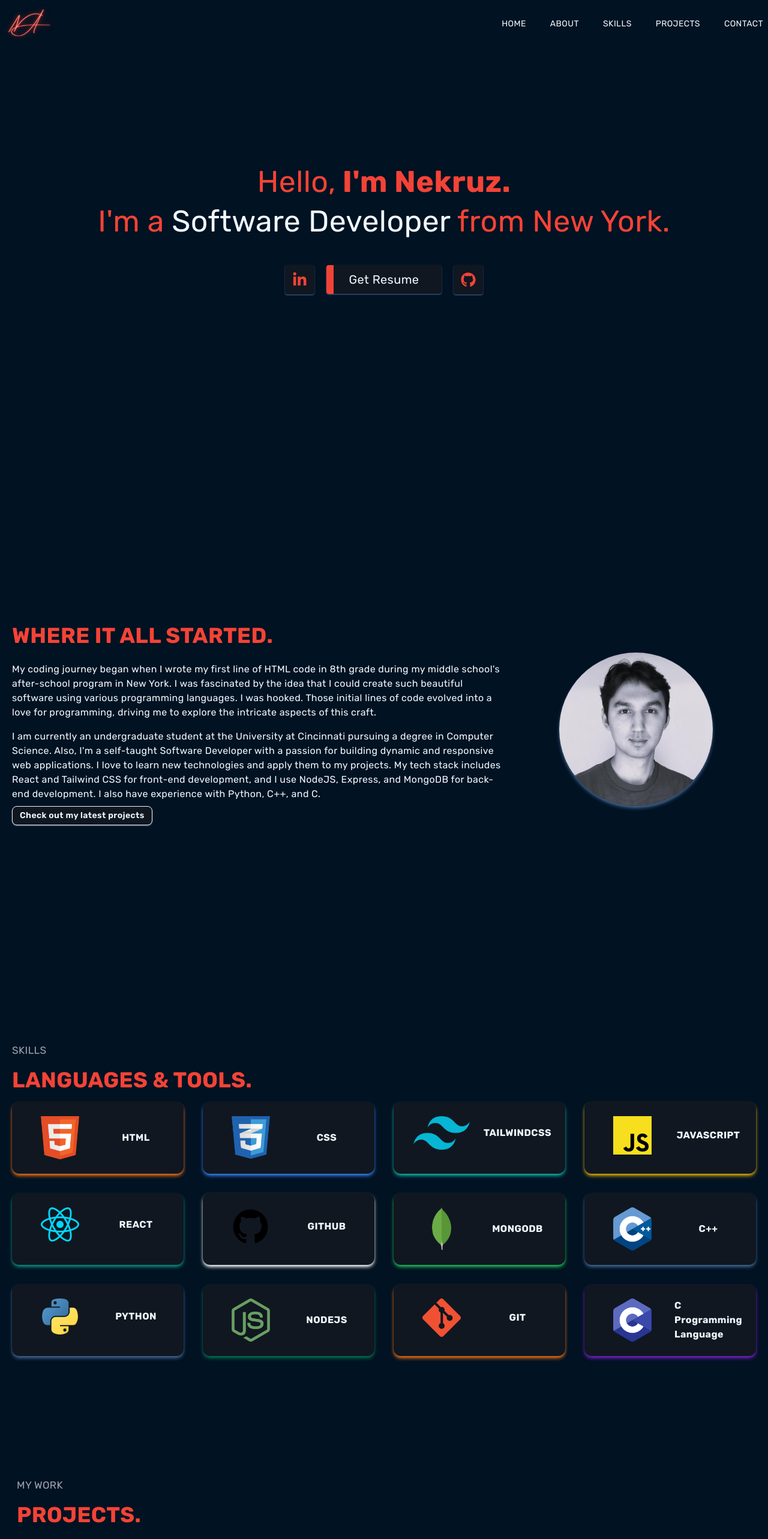
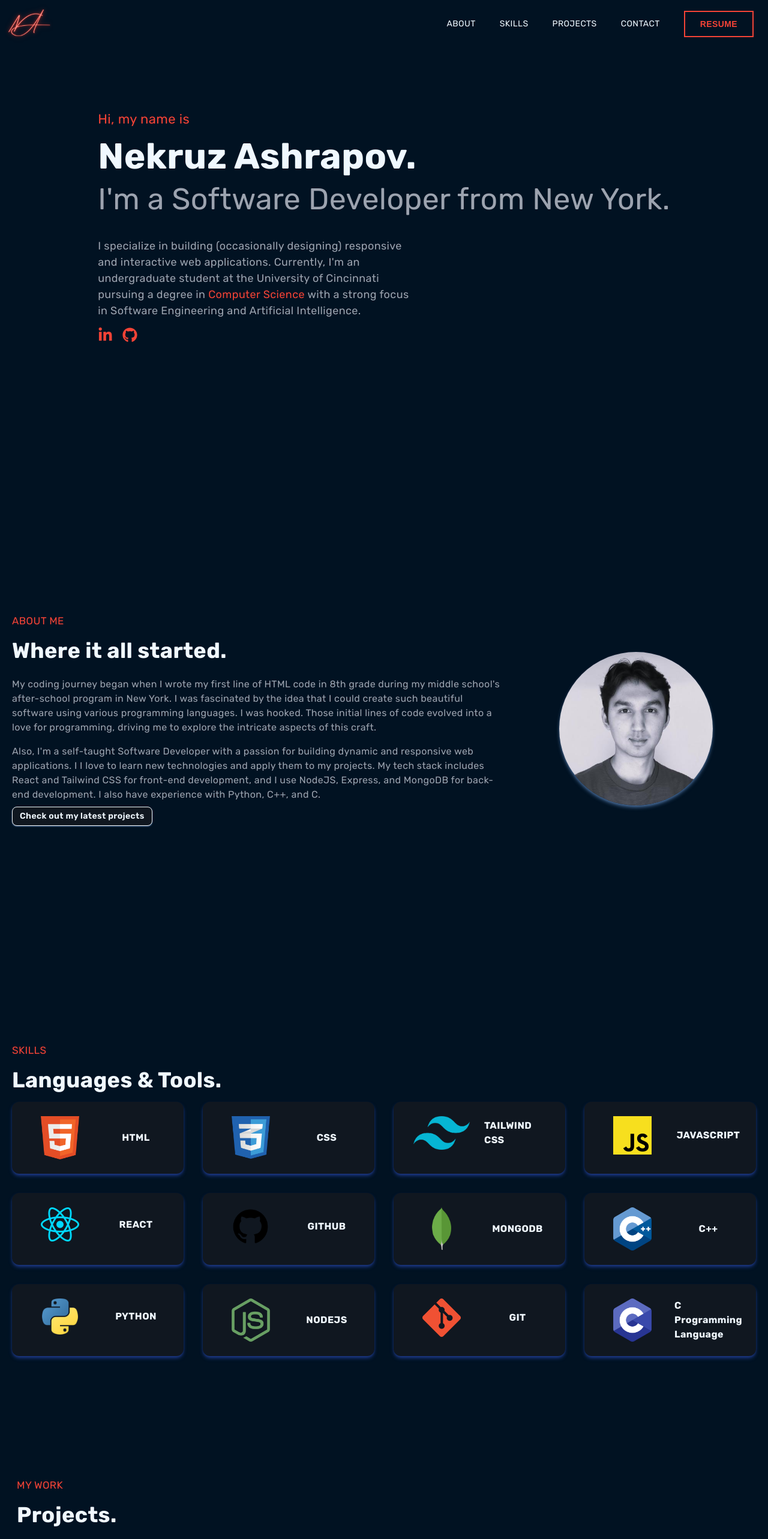
Before and after one commit to NekruzAsh/MyPortfolio, a Next.js app: page / in a window 1280 px wide. Shown: the top 2566 px of the page at 60% size. Built offline with nearby package versions, Linux system fonts and the light colour scheme.

Commit message:
did a complete new landing page with new ui components. Changed up the button styling in nav, updated titles for all sections. Changed minor text styling.

```diff
--- a/app/components/About.jsx
+++ b/app/components/About.jsx
@@ -7,10 +7,13 @@ const About = () => {
     <div id="about" className="w-full md:h-screen p-2 flex items-center py-16">
       <div className="max-w-[1240px] m-auto md:grid grid-cols-3 gap-8">
         <div className="col-span-2 ">
-          <h2 className="py-4 text-[#f44336] uppercase">
+          <p className="text-[#f44336] uppercase text-[17px]">
+            About Me
+          </p>
+          <h2 className="py-4 text-[#f0f8ff]">
             Where it all started.
           </h2>
-          <p className="py-2 text-[#f0f8ff]">
+          <p className="py-2 text-gray-400">
             My coding journey began when I wrote my first line of HTML code in
             8th grade during my middle school's after-school program in New
             York. I was fascinated by the idea that I could create such
@@ -20,15 +23,13 @@ const About = () => {
             craft.
           </p>
 
-          <p className="py-2 text-[#f0f8ff]">
-            I am currently an undergraduate student at the University at
-            Cincinnati pursuing a degree in Computer Science. Also, I'm a
-            self-taught Software Developer with a passion for building dynamic
-            and responsive web applications. I love to learn new technologies
-            and apply them to my projects. My tech stack includes React and
-            Tailwind CSS for front-end development, and I use NodeJS, Express,
-            and MongoDB for back-end development. I also have experience with
-            Python, C++, and C.
+          <p className="py-2 text-gray-400">
+            Also, I'm a self-taught Software Developer with a passion for
+            building dynamic and responsive web applications. I I love to learn
+            new technologies and apply them to my projects. My tech stack
+            includes React and Tailwind CSS for front-end development, and I use
+            NodeJS, Express, and MongoDB for back-end development. I also have
+            experience with Python, C++, and C.
           </p>
 
           <button className="py-2 text-[#f0f8ff] cursor-pointer hover:text-[#f44336] bg-[#101720] shadow-sm shadow-[#476a97] btn btn-sm">
--- a/app/components/Navbar.jsx
+++ b/app/components/Navbar.jsx
@@ -1,9 +1,12 @@
-
 "use client";
 import React, { useState, useEffect } from "react";
 import Image from "next/image";
 import Link from "next/link";
 import { AiOutlineClose, AiOutlineMenu } from "react-icons/ai";
+import { FaGithub, FaLinkedinIn } from "react-icons/fa";
+import "../globals.css";
+
+const myResume = "/images/NekruzAshrapovResume.pdf";
 
 const navbar = () => {
   const [nav, setNav] = useState(false);
@@ -20,13 +23,19 @@ const navbar = () => {
       } else {
         setShadow(false);
       }
-    }
+    };
 
     window.addEventListener("scroll", changeShadow);
   }, []);
 
   return (
-    <div className={shadow ? "fixed w-full h-20 shadow-lg shadow-black z-[100] bg-[#011222]" : "fixed w-full h-20 z-[100] bg-[#011222]"}>
+    <div
+      className={
+        shadow
+          ? "fixed w-full h-20 shadow-lg shadow-black z-[100] bg-[#011222]"
+          : "fixed w-full h-20 z-[100] bg-[#011222]"
+      }
+    >
       <div className="flex justify-between items-center w-full h-full px-2 2xl:px-16">
         <Link href="/#home">
           <Image
@@ -38,31 +47,33 @@ const navbar = () => {
           />
         </Link>
         <div>
-          <ul className="hidden md:flex">
-            <Link href="/#home">
-              <li className="ml-10 text-sm uppercase hover:border-b hover:border-[#f44336]">
-                Home
-              </li>
-            </Link>
+          <ul className="hidden items-center md:flex">
             <Link href="/#about">
-              <li className="ml-10 text-sm uppercase hover:border-b hover:border-[#f44336]">
+              <li className="ml-10 text-sm uppercase hover:text-[#f44336] transition-colors duration-400">
                 About
               </li>
             </Link>
             <Link href="/#skills">
-              <li className="ml-10 text-sm uppercase hover:border-b hover:border-[#f44336]">
+              <li className="ml-10 text-sm uppercase hover:text-[#f44336] transition-colors duration-400">
                 Skills
               </li>
             </Link>
             <Link href="/#projects">
-              <li className="ml-10 text-sm uppercase hover:border-b hover:border-[#f44336]">
+              <li className="ml-10 text-sm uppercase hover:text-[#f44336] transition-colors duration-400">
                 Projects
               </li>
             </Link>
             <Link href="/#contact">
-              <li className="ml-10 text-sm uppercase hover:border-b hover:border-[#f44336]">
+              <li className="ml-10 text-sm uppercase hover:text-[#f44336] transition-colors duration-400">
                 Contact
               </li>
+            </Link>
+            <Link
+              className="btn1 btn2 mx-4 text-sm ml-10"
+              href={myResume}
+              target="_blank"
+            >
+              <span className="font-bold uppercase">Resume</span>
             </Link>
           </ul>
           <div onClick={handleNav} className="md:hidden">
@@ -92,10 +103,7 @@ const navbar = () => {
                 height={68}
                 quality={100}
               />
-              <div
-                onClick={handleNav}
-                className="p-3 cursor-pointer"
-              >
+              <div onClick={handleNav} className="p-3 cursor-pointer">
                 <AiOutlineClose size={25} className="text-[#f44336]" />
               </div>
             </div>
@@ -123,6 +131,41 @@ const navbar = () => {
                 <li className="py-4 text-sm text-[#f0f8ff]">Contact</li>
               </Link>
             </ul>
+            <div className="flex items-center justify-between m-auto py-12">
+              <div className="cursor-pointer">
+                <Link
+                  target="_blank"
+                  rel="noopener noreferrer"
+                  href="https://www.linkedin.com/in/nekruzash/"
+                >
+                  <FaLinkedinIn
+                    size={25}
+                    className="text-[#f44336] hover:text-[#f0f8ff] transition-colors duration-400"
+                  />
+                </Link>
+              </div>
+
+              <Link
+                className="btn1 btn2 mx-4 text-sm"
+                href={myResume}
+                target="_blank"
+              >
+                <span className="font-bold uppercase">Resume</span>
+              </Link>
+
+              <div className="cursor-pointer">
+                <Link
+                  target="_blank"
+                  rel="noopener noreferrer"
+                  href="https://github.com/NekruzAsh"
+                >
+                  <FaGithub
+                    size={25}
+                    className="text-[#f44336] hover:text-[#f0f8ff] transition-colors duration-400"
+                  />
+                </Link>
+              </div>
+            </div>
           </div>
         </div>
       </div>
--- a/app/components/Projects.jsx
+++ b/app/components/Projects.jsx
@@ -10,8 +10,8 @@ const Projects = () => {
   return (
     <div id="projects" className="w-full">
       <div className="max-w-[1240px] mx-auto px-2 py-16">
-        <p className="text-gray-400 text-[17px] uppercase">My Work</p>
-        <h2 className="text-[#f44336] uppercase py-4">Projects.</h2>
+        <p className="text-[#f44336] text-[17px] uppercase">My Work</p>
+        <h2 className="text-[#f0f8ff] py-4">Projects.</h2>
 
         <p className="mb-16 text-gray-400 text-[17px] max-w-3xl leading-[30px]">
           Following projects showcases my skills and experience through
--- a/app/components/main.jsx
+++ b/app/components/main.jsx
@@ -7,44 +7,47 @@ const myResume = "/images/NekruzAshrapovResume.pdf";
 const main = () => {
   return (
     <div id="home" className="w-full h-screen text-center">
-      <div className="max-w-[1240px] w-full h-full mx-auto p-2 flex justify-center items-center">
-        <div>
-          <h1 className="py-4 text-[50px] text-[#f44336]">
-            Hello,<span className="text-[#f44336] font-bold"> I'm Nekruz.</span>
+      <div className="max-w-[1240px] w-full h-full mx-auto p-4 flex justify-center items-center">
+        <div className="text-left">
+          <p className="text-[#f44336] text-[22px]">Hi, my name is</p>
+          <h1 className="py-4 md:text-[60px] text-[#f0f8ff] font-bold">
+            Nekruz Ashrapov.
           </h1>
-          <h1 className="text-[50px] text-[#f44336]">
-            I'm a <span className="text-[#f0f8ff]">Software Developer</span>{" "}
-            from New York.
+          <h1 className="md:text-[50px] text-gray-400">
+            I'm a Software Developer from New York.
           </h1>
-          <div className="flex items-center justify-between max-w-[330px] m-auto py-12">
-            <div className="rounded shadow-sm shadow-[#476a97] bg-[#101720] p-3 cursor-pointer hover:scale-110 ease-in duration-200">
+          <div className="box-border md:h-[141px] md:w-[520px] sm:w-[500px] h-[141px] p-0 border-0">
+            <p className="text-gray-400 md:text-[18px] sm:text-md text-sm md:py-10 py-6" style={{ lineHeight: "1.5" }}>
+              I specialize in building (occasionally designing) responsive and
+              interactive web applications. Currently, I'm an undergraduate
+              student at the University of Cincinnati pursuing a degree in{" "}
+              <span className="text-[#f44336]">Computer Science</span>{" "}
+              with a strong focus in Software Engineering and Artificial
+              Intelligence.
+            </p>
+          </div>
+          <div className="flex items-center md:py-12 py-14 sm:py-2">
+          <div className="flex space-x-4 cursor-pointer">
                 <Link
                   target="_blank"
                   rel="noopener noreferrer"
                   href="https://www.linkedin.com/in/nekruzash/"
                 >
-                <FaLinkedinIn size={25} className="text-[#f44336]" />
+                  <FaLinkedinIn
+                    size={25}
+                    className="text-[#f44336] hover:text-[#f0f8ff] transition-colors duration-400"
+                  />
                 </Link>
-            </div>
 
-            <button className="group relative h-12 w-48 overflow-hidden rounded bg-[#101720] text-[#f0f8ff] text-lg shadow-sm shadow-[#476a97]">
-              <div className="absolute inset-0 w-3 bg-[#f44336] transition-all duration-[250ms] ease-out group-hover:w-full"></div>
-              <Link
-                className="relative text-xl text-[#f0f8ff] group-hover:text-[#f0f8ff]"
-                href={myResume}
-                target="_blank"
-              >
-                Get Resume
-              </Link>
-            </button>
-
-            <div className="rounded shadow-sm shadow-[#476a97] p-3 cursor-pointer bg-[#101720] hover:scale-110 ease-in duration-200">
                 <Link
                   target="_blank"
                   rel="noopener noreferrer"
                   href="https://github.com/NekruzAsh"
                 >
-                <FaGithub size={25} className="text-[#f44336]" />
+                  <FaGithub
+                    size={25}
+                    className="text-[#f44336] hover:text-[#f0f8ff] transition-colors duration-400"
+                  />
                 </Link>
               </div>
           </div>
--- a/app/components/skills.jsx
+++ b/app/components/skills.jsx
@@ -5,10 +5,10 @@ const Skills = () => {
   return (
     <div id="skills" className="w-full lg:h-screen p-2">
       <div className="max-w-[1240px] mx-auto flex flex-col justify-center h-full">
-        <p className="uppercase text-gray-400 text-[17px]">Skills</p>
-        <h2 className="text-[#f44336] uppercase py-4">Languages & Tools.</h2>
+        <p className="uppercase text-[#f44336] text-[17px]">Skills</p>
+        <h2 className="text-[#f0f8ff] py-4">Languages & Tools.</h2>
         <div className="grid md:grid-cols-2 lg:grid-cols-4 gap-8">
-          <div className="p-6 bg-[#101720] shadow-md shadow-orange-500 rounded-xl hover:scale-105 ease-in duration-300">
+          <div className="p-6 bg-[#101720] shadow-md shadow-blue-900 rounded-xl hover:scale-105 ease-in duration-300">
             <div className="grid grid-cols-2 gap-4 justify-center items-center">
               <div className="m-auto">
                 <Image
@@ -23,7 +23,7 @@ const Skills = () => {
               </div>
             </div>
           </div>
-          <div className="p-6 bg-[#101720] shadow-md shadow-blue-500 rounded-xl hover:scale-105 ease-in duration-300">
+          <div className="p-6 bg-[#101720] shadow-md shadow-blue-900 rounded-xl hover:scale-105 ease-in duration-300">
             <div className="grid grid-cols-2 gap-4 justify-center items-center">
               <div className="m-auto">
                 <Image src="/images/css.png" width={64} height={64} alt="css" />
@@ -33,7 +33,7 @@ const Skills = () => {
               </div>
             </div>
           </div>
-          <div className="p-6 bg-[#101720] shadow-md shadow-teal-500 rounded-xl hover:scale-105 ease-in duration-300">
+          <div className="p-6 bg-[#101720] shadow-md shadow-blue-900 rounded-xl hover:scale-105 ease-in duration-300">
             <div className="grid grid-cols-2 gap-4 justify-center items-center">
               <div className="m-auto">
                 <Image
@@ -44,11 +44,11 @@ const Skills = () => {
                 />
               </div>
               <div className="flex flex-col items-center justify-center">
-                <h3 className="uppercase text-[#f0f8ff]">tailwindcss</h3>
+                <h3 className="uppercase text-[#f0f8ff]">tailwind css</h3>
               </div>
             </div>
           </div>
-          <div className="p-6 bg-[#101720] shadow-md shadow-yellow-500 rounded-xl hover:scale-105 ease-in duration-300">
+          <div className="p-6 bg-[#101720] shadow-md shadow-blue-900 rounded-xl hover:scale-105 ease-in duration-300">
             <div className="grid grid-cols-2 gap-4 justify-center items-center">
               <div className="m-auto">
                 <Image
@@ -63,7 +63,7 @@ const Skills = () => {
               </div>
             </div>
           </div>
-          <div className="p-6 bg-[#101720] shadow-md shadow-teal-600 rounded-xl hover:scale-105 ease-in duration-300">
+          <div className="p-6 bg-[#101720] shadow-md shadow-blue-900 rounded-xl hover:scale-105 ease-in duration-300">
             <div className="grid grid-cols-2 gap-4 justify-center items-center">
               <div className="m-auto">
                 <Image
@@ -78,7 +78,7 @@ const Skills = () => {
               </div>
             </div>
           </div>
-          <div className="p-6 bg-[#101720] shadow-md shadow-white rounded-xl hover:scale-105 ease-in duration-300">
+          <div className="p-6 bg-[#101720] shadow-md shadow-blue-900 rounded-xl hover:scale-105 ease-in duration-300">
             <div className="grid grid-cols-2 gap-4 justify-center items-center">
               <div className="m-auto">
                 <Image
@@ -93,7 +93,7 @@ const Skills = () => {
               </div>
             </div>
           </div>
-          <div className="p-6 bg-[#101720] shadow-md shadow-green-500 rounded-xl hover:scale-105 ease-in duration-300">
+          <div className="p-6 bg-[#101720] shadow-md shadow-blue-900 rounded-xl hover:scale-105 ease-in duration-300">
             <div className="grid grid-cols-2 gap-4 justify-center items-center">
               <div className="m-auto">
                 <Image
@@ -108,7 +108,7 @@ const Skills = () => {
               </div>
             </div>
           </div>
-          <div className="p-6 bg-[#101720] shadow-md shadow-[#476a97] rounded-xl hover:scale-105 ease-in duration-300">
+          <div className="p-6 bg-[#101720] shadow-md shadow-blue-900 rounded-xl hover:scale-105 ease-in duration-300">
             <div className="grid grid-cols-2 gap-4 justify-center items-center">
               <div className="m-auto">
                 <Image
@@ -123,7 +123,7 @@ const Skills = () => {
               </div>
             </div>
           </div>
-          <div className="p-6 bg-[#101720] shadow-md shadow-[#476a97] rounded-xl hover:scale-105 ease-in duration-300">
+          <div className="p-6 bg-[#101720] shadow-md shadow-blue-900 rounded-xl hover:scale-105 ease-in duration-300">
             <div className="grid grid-cols-2 gap-4 justify-center items-center">
               <div className="m-auto">
                 <Image
@@ -138,7 +138,7 @@ const Skills = () => {
               </div>
             </div>
           </div>
-          <div className="p-6 bg-[#101720] shadow-md shadow-emerald-700 rounded-xl hover:scale-105 ease-in duration-300">
+          <div className="p-6 bg-[#101720] shadow-md shadow-blue-900 rounded-xl hover:scale-105 ease-in duration-300">
             <div className="grid grid-cols-2 gap-4 justify-center items-center">
               <div className="m-auto">
 
@@ -154,7 +154,7 @@ const Skills = () => {
               </div>
             </div>
           </div>
-          <div className="p-6 bg-[#101720] shadow-md shadow-orange-500 rounded-xl hover:scale-105 ease-in duration-300">
+          <div className="p-6 bg-[#101720] shadow-md shadow-blue-900 rounded-xl hover:scale-105 ease-in duration-300">
             <div className="grid grid-cols-2 gap-4 justify-center items-center">
               <div className="m-auto">
                 <Image
@@ -169,7 +169,7 @@ const Skills = () => {
               </div>
             </div>
           </div>
-          <div className="p-6 bg-[#101720] shadow-md shadow-purple-700 rounded-xl hover:scale-105 ease-in duration-300">
+          <div className="p-6 bg-[#101720] shadow-md shadow-blue-900 rounded-xl hover:scale-105 ease-in duration-300">
             <div className="grid grid-cols-2 gap-4 justify-center items-center">
               <div className="m-auto">
                 <Image
--- a/app/globals.css
+++ b/app/globals.css
@@ -56,7 +56,7 @@ html {
 .btn2 {
   border: 2px solid #f44336;
   z-index: 1;
-  color: #f0f8ff;
+  color: #f44336;
 }
 
 .btn2:after {
@@ -99,7 +99,7 @@ html {
 .btn5 {
   border: 2px solid #f44336;
   z-index: 1;
-  color: #f0f8ff;
+  color: #f44336;
 }
 
 .btn5:after {
```
Also changed, not shown: app/components/Contact.jsx (+4 -3 lines). Lines whose indentation alone changed are shown as unchanged.
